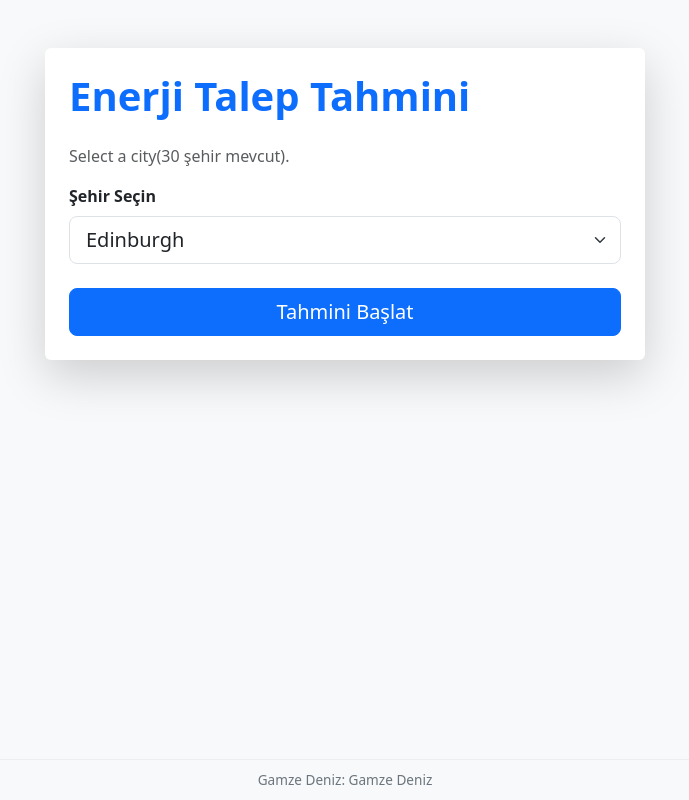
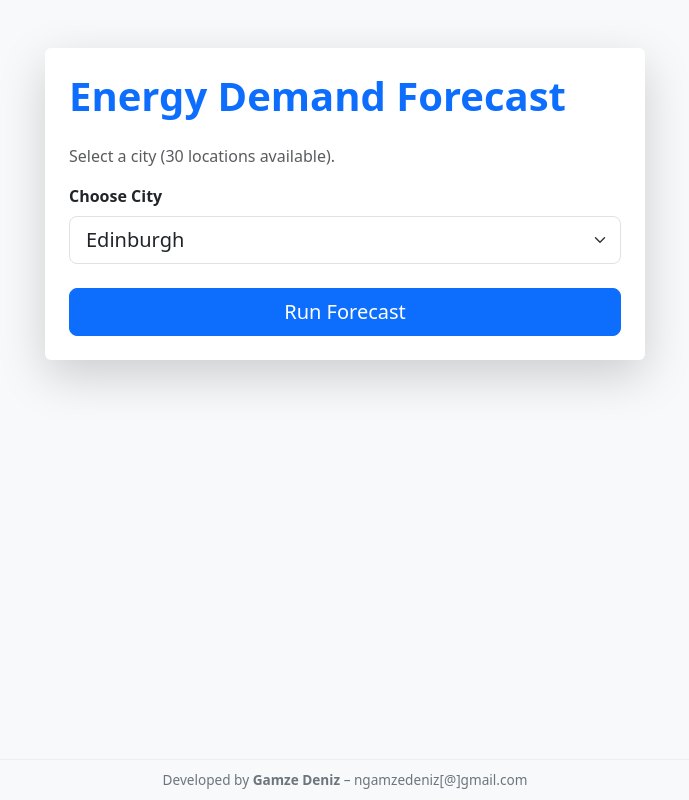
Before and after one commit to ngamzedeniz/energy-forecast-dashboard, a FastAPI app: page / in a window 1280 px wide. Shown: the whole page, without its empty margins (295-984 px from the left). Run offline with FastAPI, Linux system fonts and the light colour scheme.

Commit message:
Update index.html for language and title changes

```diff
--- a/templates/index.html
+++ b/templates/index.html
@@ -1,8 +1,8 @@
 <!DOCTYPE html>
-<html lang="tr">
+<html lang="en">
 <head>
     <meta charset="UTF-8">
-    <title>Energy Forecast Dashboard</title>
+    <title>Energy Demand Forecast Dashboard</title>
     <link href="https://cdn.jsdelivr.net/npm/bootstrap@5.3.3/dist/css/bootstrap.min.css" rel="stylesheet">
     <style>
         .footer {
@@ -21,23 +21,23 @@
 </head>
 <body class="bg-light">
     <div class="container mt-5 p-4 bg-white rounded shadow-lg" style="max-width: 600px;">
-        <h1 class="mb-4 text-primary fw-bold">Enerji Talep Tahmini</h1>
-        <p class="text-muted">Select a city({{ cities | length }} şehir mevcut).</p>
+        <h1 class="mb-4 text-primary fw-bold">Energy Demand Forecast</h1>
+        <p class="text-muted">Select a city ({{ cities | length }} locations available).</p>
         <form method="post" action="/forecast">
             <div class="mb-4">
-                <label for="city" class="form-label fw-bold">Şehir Seçin</label>
+                <label for="city" class="form-label fw-bold">Choose City</label>
                 <select class="form-select form-select-lg" id="city" name="city" required>
                     {% for c in cities %}
                         <option value="{{ c }}">{{ c }}</option>
                     {% endfor %}
                 </select>
             </div>
-            <button type="submit" class="btn btn-primary btn-lg w-100">Tahmini Başlat</button>
+            <button type="submit" class="btn btn-primary btn-lg w-100">Run Forecast</button>
         </form>
     </div>
 
     <div class="footer">
-        Gamze Deniz: Gamze Deniz
+        Developed by <strong>Gamze Deniz</strong> – ngamzedeniz[@]gmail.com
     </div>
 </body>
 </html>
```
